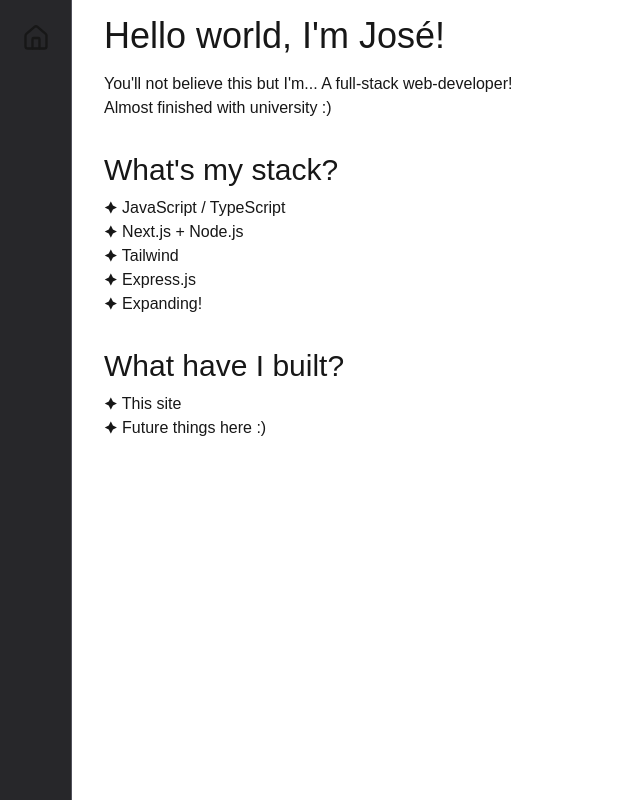
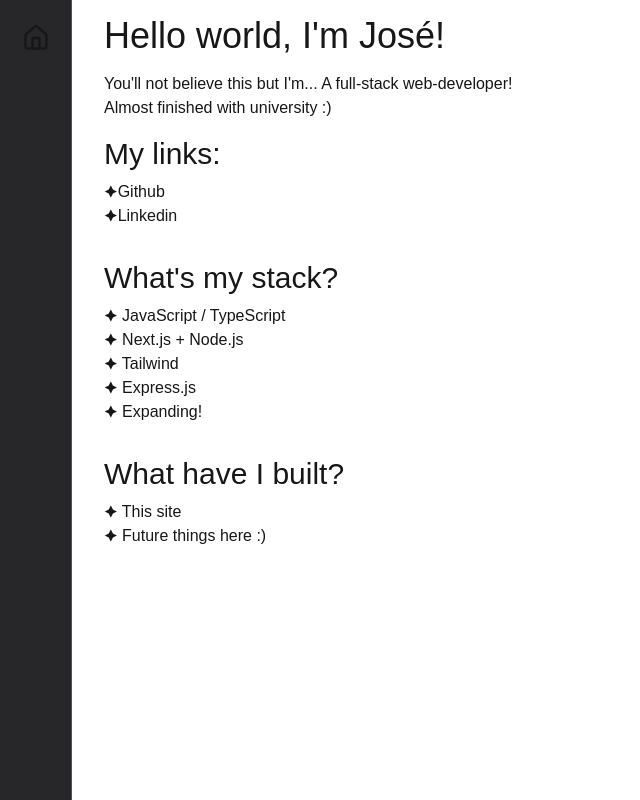
Before and after one commit to Zoldyako/zoldyako_site, a Next.js app: page / in a window 1280 px wide. Shown: the whole page, without its empty margins (0-640 px from the left). Built offline with nearby package versions, Linux system fonts and the light colour scheme.

Commit message:
update: landing page links

```diff
--- a/src/app/page.tsx
+++ b/src/app/page.tsx
@@ -1,15 +1,36 @@
-import Image from "next/image";
-import Profile_pic from "@/assets/images/profile_pic.webp"
-
 export default function Home() {
     return (
         <div className="py-4 px-8 flex flex-col gap-8">
             <div className="flex flex-col gap-4">
                 <h1 className="text-4xl">Hello world, I'm José!</h1>
                 <p>
-                    You'll not believe this but I'm... A full-stack web-developer!
+                    You'll not believe this but I'm... A full-stack
+                    web-developer!
                     <br></br>Almost finished with university :)
                 </p>
+                <div>
+                    <h2 className="text-3xl pb-2">My links:</h2>
+                    <ul>
+                        <li>
+                            🟆
+                            <a
+                                href="https://github.com/Zoldyako"
+                                target="_blank"
+                            >
+                                Github
+                            </a>
+                        </li>
+                        <li>
+                            🟆
+                            <a
+                                href="https://www.linkedin.com/in/jose-vdr/"
+                                target="_blank"
+                            >
+                                Linkedin
+                            </a>
+                        </li>
+                    </ul>
+                </div>
             </div>
             <div>
                 <h2 className="text-3xl pb-2">What's my stack?</h2>
```
